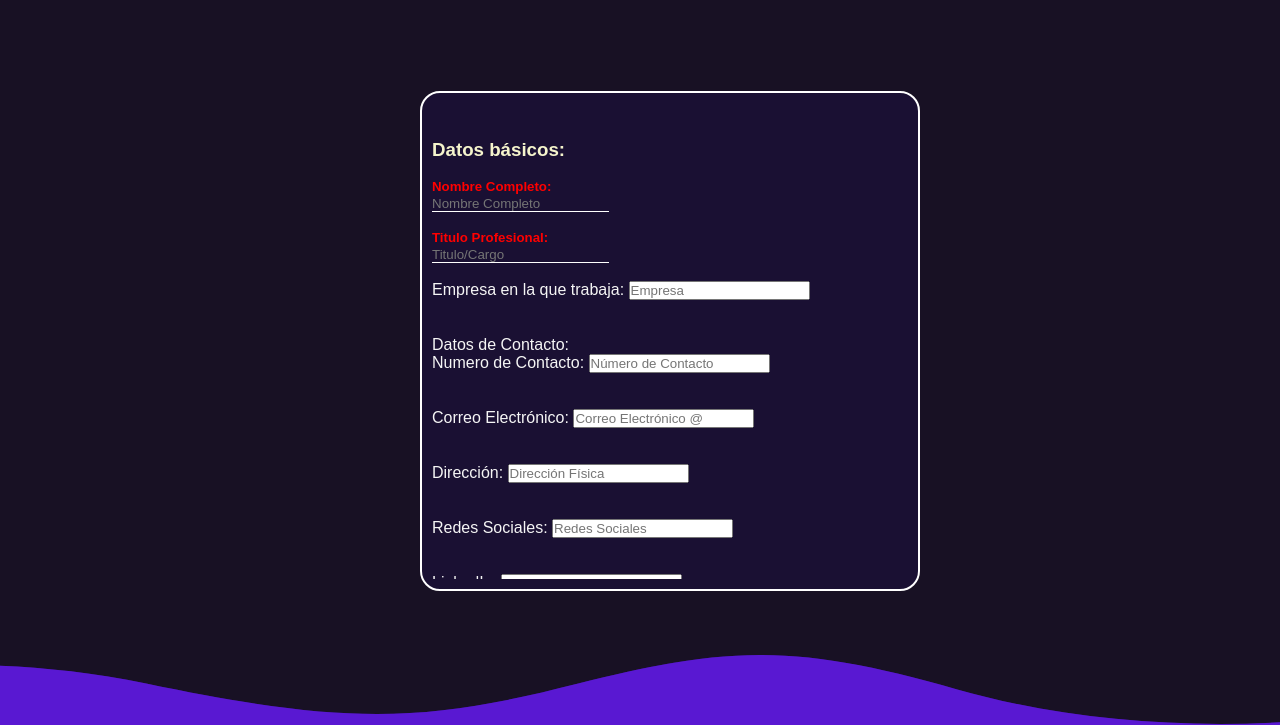
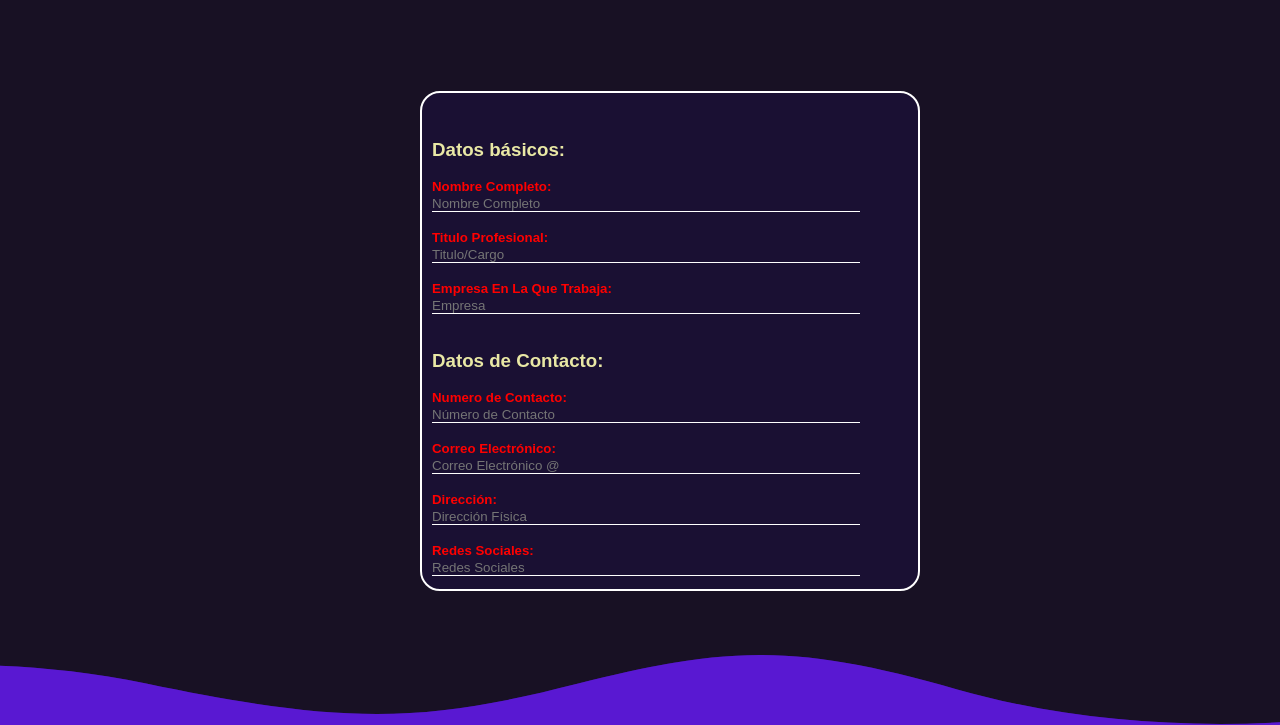
Before and after one commit to anarkemos/Target-Kiner, a plain HTML site: page index.html in a window 1280 px wide. Shown: the part 99-824 px from the top of the page. Drawn offline with Linux system fonts and the light colour scheme.

Commit message:
Arreglé los estilos de los datos de registro y la estructura del código

```diff
--- a/css/styles.css
+++ b/css/styles.css
@@ -80,7 +80,7 @@ body {
   justify-content: center;
   list-style: none;
 }
-.mitio{
+.cajaFormulario{
     border: 2px solid white;
     color: whitesmoke;
     padding: 10px;
@@ -147,13 +147,14 @@ body {
 
 /* Estilos de los titulos e imputs del formulario */
 
-.datosBasicosTitulo{
-    color: rgb(245, 244, 204);
+.subtitle_datosBasicos{
+    color: rgb(233, 232, 165);
     display: flex;
     font-family: var(--primary-font);
 }
 
-.nombreCompleto{
+/* Nombre completo */
+.request_nombreCompleto{
     color: red;
     font-family: var(--primary-font);
 }
@@ -162,9 +163,12 @@ body {
     background-color: #1a1033;
     border: none;
     border-bottom: .5px solid white;
-    width: var(--lalala);
+    font-family: var(--primary-font);
+    width: 90%;
 }
-.titulo{
+
+/* Titulo profesional */
+.request_titulo{
     color: red;
     font-family: var(--primary-font);
 }
@@ -173,87 +177,110 @@ body {
     background-color: #1a1033;
     border: none;
     border-bottom: .5px solid white;
-    width: var(--lalala);
+    font-family: var(--primary-font);
+    width: 90%;
 }
-.nombreCompleto{
+
+/* Empresa en la que trabaja */
+.request_empresa{
     color: red;
     font-family: var(--primary-font);
 }
 
-.name_datos{
+.empresa_datos{
     background-color: #1a1033;
     border: none;
     border-bottom: .5px solid white;
-    width: var(--lalala);
+    font-family: (--primary-font);
+    width: 90%;
 }
-.nombreCompleto{
+/* Subtítulo "Datos básicos" */
+.subtitle_datosContacto{
+  color: rgb(233, 232, 165);
+  display: flex;
+  font-family: var(--primary-font);
+}
+/* numero de contacto */
+.request_numeroContacto{
   color: red;
   font-family: var(--primary-font);
 }
-
-.name_datos{
+.numeroDeContacto_datos{
   background-color: #1a1033;
     border: none;
     border-bottom: .5px solid white;
-    width: var(--lalala);
+    font-family: (--primary-font);
+    width: 90%;
 }
-.nombreCompleto{
+/* correo electrónico */
+.request_correoElectronico{
   color: red;
   font-family: var(--primary-font);
 }
-
-.name_datos{
+.email_datos{
   background-color: #1a1033;
     border: none;
     border-bottom: .5px solid white;
-    width: var(--lalala);
+    font-family: (--primary-font);
+    width: 90%;
 }
-.nombreCompleto{
+/* Dirección */
+.request_direccion{
   color: red;
   font-family: var(--primary-font);
 }
-
-.name_datos{
+.direccion_datos{
   background-color: #1a1033;
     border: none;
     border-bottom: .5px solid white;
-    width: var(--lalala);
+    font-family: (--primary-font);
+    width: 90%;
 }
-.nombreCompleto{
+/* Redes sociales */
+.request_redesSociales{
   color: red;
   font-family: var(--primary-font);
 }
-
-.name_datos{
+.redesSociales_datos{
   background-color: #1a1033;
   border: none;
   border-bottom: .5px solid white;
-    width: var(--lalala);
+  font-family: (--primary-font);
+  width: 90%;
 }
-.nombreCompleto{
+/* LinkedIn */
+.request_linkedIn{
   color: red;
   font-family: var(--primary-font);
 }
-
-.name_datos{
+.linkedIn_datos{
   background-color: #1a1033;
   border: none;
   border-bottom: .5px solid white;
-    width: var(--lalala);
+  font-family: (--primary-font);
+  width: 90%;
 }
-.nombreCompleto{
-    color: red;
-    font-family: var(--primary-font);
-}
+/* Botón enviar Formulario */
 
-.name_datos{
-    background-color: #1a1033;
+.bottom_enviar{
   border: none;
-    border-bottom: .5px solid white;
-    width: var(--lalala);
+  background: #401e53;
+  color: white;
+  box-shadow: 0px 4px 4px 1px black;
+  background-position: center;
+  width: 100px;
+  height: 20px;
+  padding: 2px;
+  align-items: center;
+  justify-content: center;
+  position: relative;
+  left: 50%;
+  transform: translateX(-50%);
 }
 
 
+
+/* Estilos del fondo y footer */
 .background {
     position: absolute;
     z-index: -1;
@@ -328,6 +355,8 @@ body {
     width: 100%;
   }
 
+/* Mediaquerits */
+
   @media screen and (width > 420px) and (width<900px) {
     section {
       align-items: center;
--- a/index.html
+++ b/index.html
@@ -45,16 +45,17 @@
       </nav>
     </header>
     <section class="datos_tarjeta">
-      <div class="mitio">
+      <div class="cajaFormulario  ">
         <form class="formulario" method="post" action="">
         <br >
           <br />
-          <div class="datosBasicosTitulo">
+          <div class="subtitle_datosBasicos">
             <h3>Datos básicos:</h3>
           </div>
           <br />
           <label for="name_datos">
-            <h5 class="nombreCompleto">Nombre Completo:</h5></label>
+            <h5 class="request_nombreCompleto">Nombre Completo:</h5>
+          </label>
           <input
             type="text"
             maxlength="100"
@@ -63,9 +64,9 @@
             placeholder="Nombre Completo"
           />
           <br></br>
-        </article>
-        <article class="titulo">
-          <label for="titulo_datos"><h5>Titulo Profesional:</h5></label>
+          <label for="titulo_datos">
+            <h5 class="request_titulo">Titulo Profesional:</h5>
+          </label>
           <input
             type="text"
             maxlength="100"
@@ -74,9 +75,9 @@
             placeholder="Titulo/Cargo"
           />
           <br></br>
-        </article>
-        <article>
-          <label for="empresa_datos">Empresa en la que trabaja:</label>
+          <label for="empresa_datos">
+            <h5 class="request_empresa">Empresa En La Que Trabaja:</h5>
+          </label>
           <input
             type="text"
             maxlength="100"
@@ -85,23 +86,33 @@
             placeholder="Empresa"
           />
           <br />
-        </article>
+
         <br></br>
-        <article>
-          <label>Datos de Contacto:</label>
+          <div>
+            <label class="subtitle_datosContacto">
+              <h3>Datos de Contacto:</h3>
+            </label>
+          </div>
           <br />
-          <label for="numero_datos">Numero de Contacto:</label>
+          <label for="numero_datos">
+            <h5 class="request_numeroContacto">
+              Numero de Contacto:
+            </h5>
+          </label>
           <input
             type="text"
             maxlength="10"
-            class="numero_datos"
+            class="numeroDeContacto_datos"
             name="numero"
             placeholder="Número de Contacto"
           />
-        </article>
+
         <br></br>
-        <article>
-          <label for="email_datos">Correo Electrónico:</label>
+          <label for="email_datos">
+            <h5 class="request_correoElectronico">
+              Correo Electrónico:
+            </h5>
+          </label>
           <input
             type="email"
             maxlength="30"
@@ -109,10 +120,13 @@
             name="email"
             placeholder="Correo Electrónico @"
           />
-        </article>
+
         <br></br>
-        <article>
-          <label for="direccion_datos">Dirección:</label>
+          <label for="direccion_datos">
+            <h5 class="request_direccion">
+              Dirección:
+            </h5>
+          </label>
           <input
             type="text"
             maxlength="100"
@@ -120,10 +134,13 @@
             name="direccion"
             placeholder="Dirección Física"
           />
-        </article>
+
         <br></br>
-        <article>
-          <label for="redesSociales_datos">Redes Sociales:</label>
+          <label for="redesSociales_datos">
+            <h5 class="request_redesSociales">
+              Redes Sociales:
+            </h5>
+          </label>
           <input
             type="text"
             maxlength="100"
@@ -131,20 +148,23 @@
             name="RedSocial"
             placeholder="Redes Sociales"
           />
-        </article>
+
         <br></br>
-        <article>
-          <label for="LinkedIn_datos">LinkedIn:</label>
+          <label for="LinkedIn_datos">
+            <h5 class="request_linkedIn">
+              LinkedIn:
+            </h5>
+          </label>
           <input
             type="url"
             maxlength="50"
-            class="LinkedIn_datos"
+            class="linkedIn_datos"
             name="LinkedIn"
             placeholder="URL de tu LinkedIn"
           />
-        </article>
+
         <br></br>
-        <input type="submit" />
+        <input type="submit" class="bottom_enviar"/>
       </form>
     </div>
     </section>
```
Lines whose indentation alone changed are shown as unchanged.
